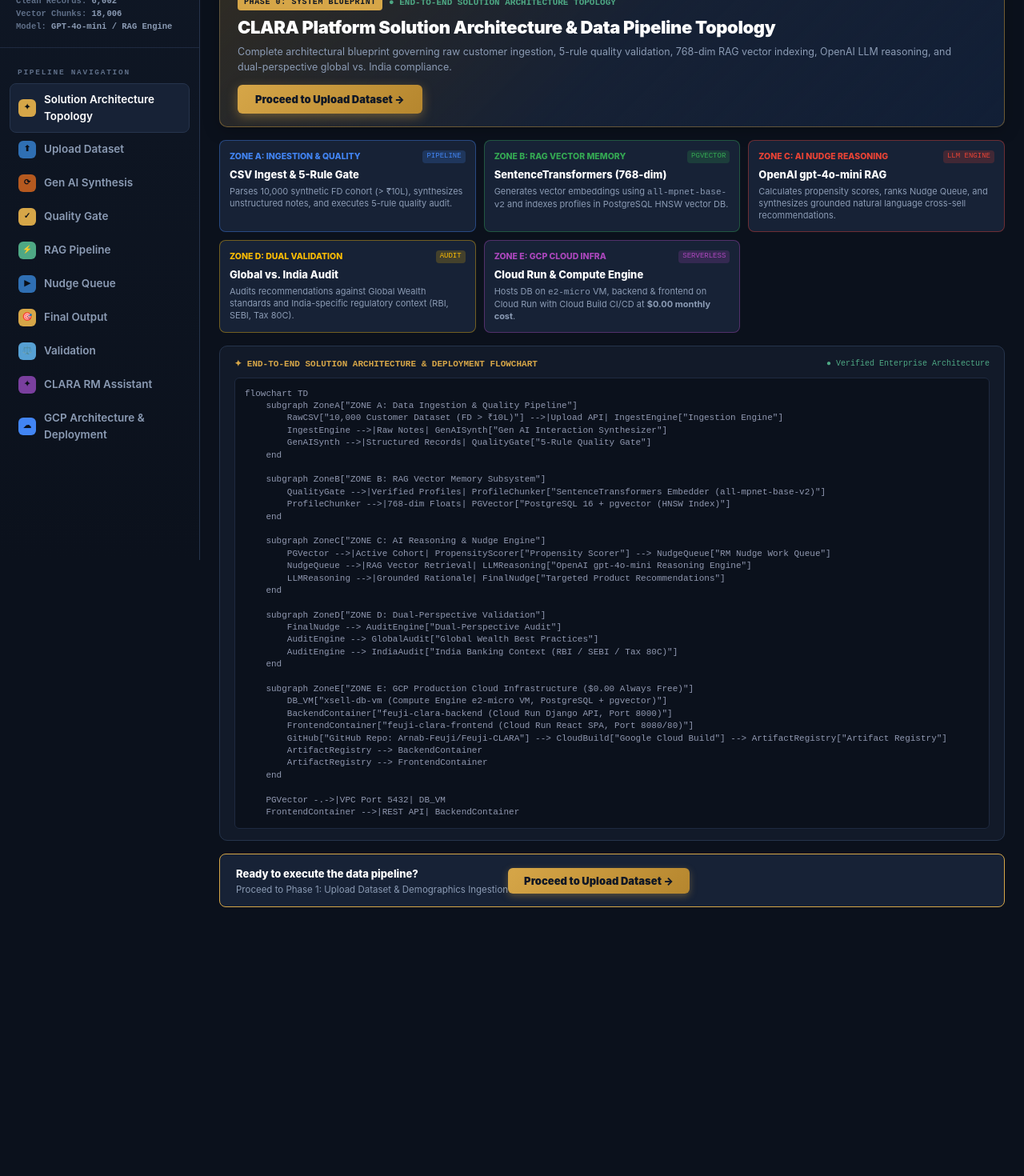
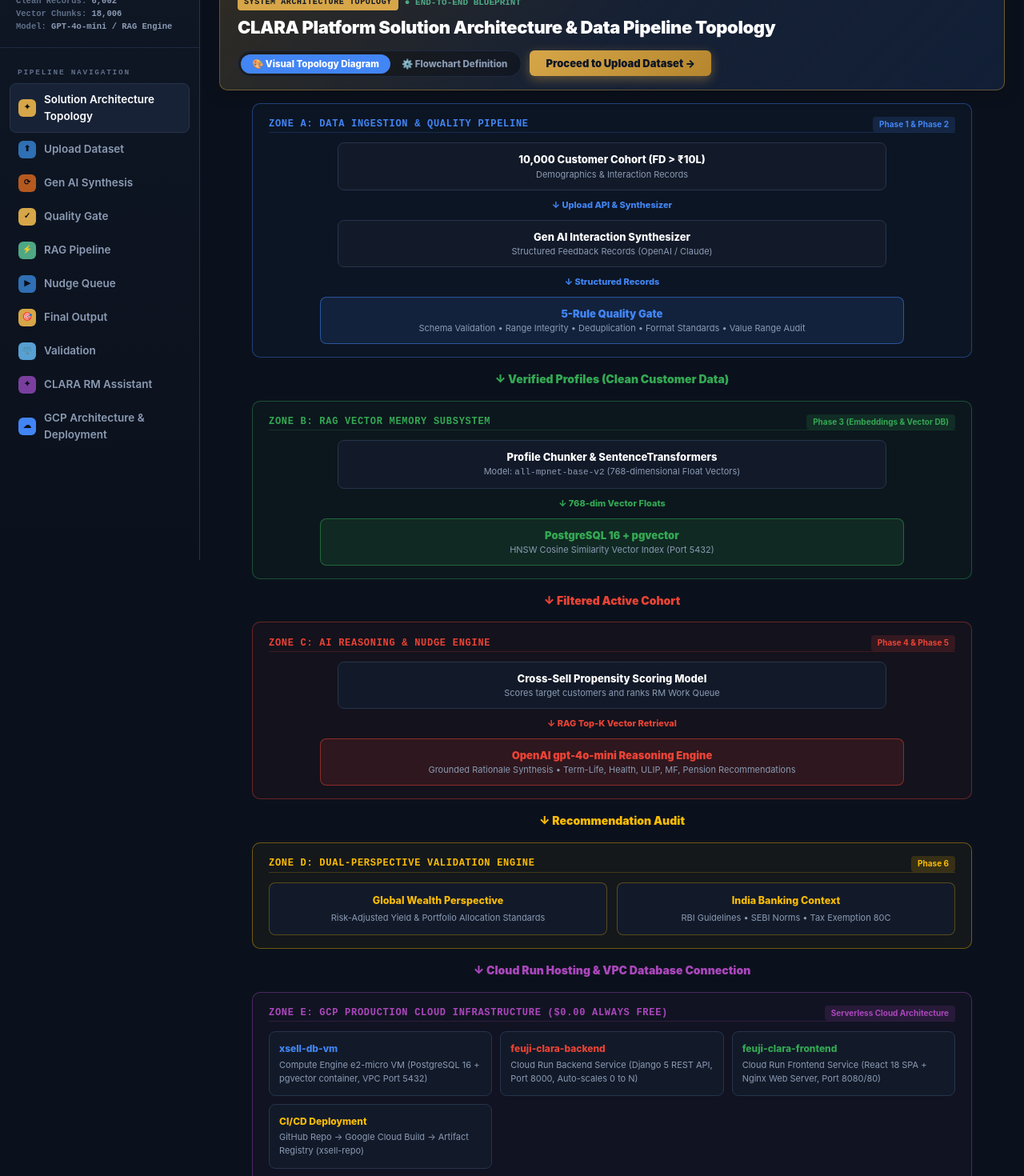
Before and after one commit to arnab1976/Feuji-CLARA, a React (Vite) app in the folder frontend/: page /solution-topology in a window 1280 px wide. Shown: the part 100-1570 px from the top of the page at 80% size. Before the commit the page ends 1274 px from the top, so only its background shows below. Built offline with nearby package versions, Linux system fonts and the light colour scheme; no server answers.

Commit message:
Add interactive visual solution architecture topology diagram to SolutionTopology page

```diff
--- a/frontend/src/pages/SolutionTopology.jsx
+++ b/frontend/src/pages/SolutionTopology.jsx
@@ -1,11 +1,13 @@
+import { useState } from "react";
 import { useNavigate } from "react-router-dom";
 
 export default function SolutionTopology() {
   const navigate = useNavigate();
+  const [viewMode, setViewMode] = useState("visual"); // "visual" or "code"
 
   return (
     <div className="view" style={{ maxWidth: 1380, padding: "16px 24px 40px" }}>
-      {/* Sleek Compact Header */}
+      {/* Sleek Header Bar */}
       <div
         style={{
           background: "linear-gradient(135deg, rgba(214, 166, 72, 0.18), rgba(23, 34, 54, 0.95), rgba(66, 133, 244, 0.12))",
@@ -31,18 +33,50 @@
                   letterSpacing: "0.06em",
                 }}
               >
-                PHASE 0: SYSTEM BLUEPRINT
+                SYSTEM ARCHITECTURE TOPOLOGY
               </span>
               <span style={{ color: "var(--ok)", fontWeight: 800, fontSize: 11, fontFamily: "JetBrains Mono, monospace" }}>
-                ● END-TO-END SOLUTION ARCHITECTURE TOPOLOGY
+                ● END-TO-END BLUEPRINT
               </span>
             </div>
             <h1 style={{ fontSize: 22, fontWeight: 900, color: "#fff", letterSpacing: "-0.4px", margin: 0 }}>
               CLARA Platform Solution Architecture &amp; Data Pipeline Topology
             </h1>
-            <p style={{ color: "var(--dim)", fontSize: 12.5, margin: "4px 0 0 0", maxWidth: 900 }}>
-              Complete architectural blueprint governing raw customer ingestion, 5-rule quality validation, 768-dim RAG vector indexing, OpenAI LLM reasoning, and dual-perspective global vs. India compliance.
-            </p>
+          </div>
+
+          <div style={{ display: "flex", alignItems: "center", gap: 10 }}>
+            {/* View Mode Toggle */}
+            <div style={{ background: "rgba(0,0,0,0.3)", borderRadius: 20, padding: 3, border: "1px solid var(--line-soft)" }}>
+              <button
+                onClick={() => setViewMode("visual")}
+                style={{
+                  padding: "5px 14px",
+                  borderRadius: 16,
+                  fontSize: 11.5,
+                  fontWeight: 800,
+                  border: "none",
+                  cursor: "pointer",
+                  background: viewMode === "visual" ? "#4285F4" : "transparent",
+                  color: viewMode === "visual" ? "#fff" : "var(--dim)",
+                }}
+              >
+                🎨 Visual Topology Diagram
+              </button>
+              <button
+                onClick={() => setViewMode("code")}
+                style={{
+                  padding: "5px 14px",
+                  borderRadius: 16,
+                  fontSize: 11.5,
+                  fontWeight: 800,
+                  border: "none",
+                  cursor: "pointer",
+                  background: viewMode === "code" ? "#4285F4" : "transparent",
+                  color: viewMode === "code" ? "#fff" : "var(--dim)",
+                }}
+              >
+                ⚙️ Flowchart Definition
+              </button>
             </div>
 
             <button
@@ -52,11 +86,11 @@
                 color: "#0f1725",
                 fontWeight: 900,
                 fontSize: 13,
-              padding: "10px 22px",
+                padding: "8px 20px",
                 borderRadius: 6,
                 display: "inline-flex",
                 alignItems: "center",
-              gap: 8,
+                gap: 6,
                 boxShadow: "0 4px 14px rgba(214, 166, 72, 0.4)",
                 cursor: "pointer",
                 border: "none",
@@ -66,87 +100,220 @@
             </button>
           </div>
         </div>
+      </div>
 
-      {/* 5 Architectural Zone Cards */}
-      <div style={{ display: "grid", gridTemplateColumns: "repeat(auto-fit, minmax(240px, 1fr))", gap: 10, marginBottom: 16 }}>
-        <div style={{ background: "var(--panel2)", border: "1px solid rgba(66, 133, 244, 0.4)", borderRadius: 8, padding: 12 }}>
-          <div style={{ display: "flex", justifyContent: "space-between", alignItems: "center", marginBottom: 4 }}>
-            <span style={{ fontWeight: 800, fontSize: 10.5, color: "#4285F4" }}>ZONE A: INGESTION &amp; QUALITY</span>
-            <span style={{ fontSize: 9, background: "rgba(66, 133, 244, 0.2)", color: "#4285F4", padding: "1px 5px", borderRadius: 4, fontFamily: "JetBrains Mono, monospace" }}>
-              PIPELINE
+      {/* VISUAL TOPOLOGY DIAGRAM MODE */}
+      {viewMode === "visual" && (
+        <div style={{ display: "flex", flexDirection: "column", gap: 16, alignItems: "center" }}>
+          {/* ZONE A: Data Ingestion & Quality Pipeline */}
+          <div
+            style={{
+              width: "100%",
+              maxWidth: 900,
+              background: "rgba(66, 133, 244, 0.04)",
+              border: "1.5px solid rgba(66, 133, 244, 0.4)",
+              borderRadius: 10,
+              padding: "16px 20px",
+            }}
+          >
+            <div style={{ display: "flex", justifyContent: "space-between", alignItems: "center", marginBottom: 12, borderBottom: "1px solid rgba(66, 133, 244, 0.2)", pb: 8 }}>
+              <span style={{ fontSize: 12, fontWeight: 900, color: "#4285F4", letterSpacing: "0.06em", fontFamily: "JetBrains Mono, monospace" }}>
+                ZONE A: DATA INGESTION &amp; QUALITY PIPELINE
+              </span>
+              <span style={{ fontSize: 10, background: "rgba(66, 133, 244, 0.15)", color: "#4285F4", padding: "2px 8px", borderRadius: 4, fontWeight: 700 }}>
+                Phase 1 &amp; Phase 2
               </span>
             </div>
-          <h4 style={{ color: "#fff", fontSize: 13, fontWeight: 800, marginBottom: 4 }}>
-            CSV Ingest &amp; 5-Rule Gate
-          </h4>
-          <p style={{ fontSize: 11, color: "var(--dim)", margin: 0, lineHeight: 1.35 }}>
-            Parses 10,000 synthetic FD cohort (&gt; ₹10L), synthesizes unstructured notes, and executes 5-rule quality audit.
-          </p>
+
+            <div style={{ display: "flex", flexDirection: "column", gap: 10, alignItems: "center" }}>
+              <div style={{ background: "var(--panel)", border: "1px solid var(--line)", padding: "10px 18px", borderRadius: 8, textAlign: "center", width: "80%" }}>
+                <div style={{ color: "#fff", fontWeight: 800, fontSize: 13 }}>10,000 Customer Cohort (FD &gt; ₹10L)</div>
+                <div style={{ fontSize: 11, color: "var(--dim)" }}>Demographics &amp; Interaction Records</div>
               </div>
 
-        <div style={{ background: "var(--panel2)", border: "1px solid rgba(52, 168, 83, 0.4)", borderRadius: 8, padding: 12 }}>
-          <div style={{ display: "flex", justifyContent: "space-between", alignItems: "center", marginBottom: 4 }}>
-            <span style={{ fontWeight: 800, fontSize: 10.5, color: "#34A853" }}>ZONE B: RAG VECTOR MEMORY</span>
-            <span style={{ fontSize: 9, background: "rgba(52, 168, 83, 0.2)", color: "#34A853", padding: "1px 5px", borderRadius: 4, fontFamily: "JetBrains Mono, monospace" }}>
-              PGVECTOR
-            </span>
-          </div>
-          <h4 style={{ color: "#fff", fontSize: 13, fontWeight: 800, marginBottom: 4 }}>
-            SentenceTransformers (768-dim)
-          </h4>
-          <p style={{ fontSize: 11, color: "var(--dim)", margin: 0, lineHeight: 1.35 }}>
-            Generates vector embeddings using <code>all-mpnet-base-v2</code> and indexes profiles in PostgreSQL HNSW vector DB.
-          </p>
+              <div style={{ color: "#4285F4", fontSize: 11, fontWeight: 800 }}>↓ Upload API &amp; Synthesizer</div>
+
+              <div style={{ background: "var(--panel)", border: "1px solid var(--line)", padding: "10px 18px", borderRadius: 8, textAlign: "center", width: "80%" }}>
+                <div style={{ color: "#fff", fontWeight: 800, fontSize: 13 }}>Gen AI Interaction Synthesizer</div>
+                <div style={{ fontSize: 11, color: "var(--dim)" }}>Structured Feedback Records (OpenAI / Claude)</div>
               </div>
 
-        <div style={{ background: "var(--panel2)", border: "1px solid rgba(234, 67, 53, 0.4)", borderRadius: 8, padding: 12 }}>
-          <div style={{ display: "flex", justifyContent: "space-between", alignItems: "center", marginBottom: 4 }}>
-            <span style={{ fontWeight: 800, fontSize: 10.5, color: "#EA4335" }}>ZONE C: AI NUDGE REASONING</span>
-            <span style={{ fontSize: 9, background: "rgba(234, 67, 53, 0.2)", color: "#EA4335", padding: "1px 5px", borderRadius: 4, fontFamily: "JetBrains Mono, monospace" }}>
-              LLM ENGINE
-            </span>
+              <div style={{ color: "#4285F4", fontSize: 11, fontWeight: 800 }}>↓ Structured Records</div>
+
+              <div style={{ background: "rgba(66, 133, 244, 0.12)", border: "1px solid rgba(66, 133, 244, 0.5)", padding: "10px 18px", borderRadius: 8, textAlign: "center", width: "85%" }}>
+                <div style={{ color: "#4285F4", fontWeight: 900, fontSize: 13 }}>5-Rule Quality Gate</div>
+                <div style={{ fontSize: 11, color: "var(--dim)" }}>Schema Validation • Range Integrity • Deduplication • Format Standards • Value Range Audit</div>
               </div>
-          <h4 style={{ color: "#fff", fontSize: 13, fontWeight: 800, marginBottom: 4 }}>
-            OpenAI gpt-4o-mini RAG
-          </h4>
-          <p style={{ fontSize: 11, color: "var(--dim)", margin: 0, lineHeight: 1.35 }}>
-            Calculates propensity scores, ranks Nudge Queue, and synthesizes grounded natural language cross-sell recommendations.
-          </p>
-        </div>
-
-        <div style={{ background: "var(--panel2)", border: "1px solid rgba(251, 188, 5, 0.4)", borderRadius: 8, padding: 12 }}>
-          <div style={{ display: "flex", justifyContent: "space-between", alignItems: "center", marginBottom: 4 }}>
-            <span style={{ fontWeight: 800, fontSize: 10.5, color: "#FBBC05" }}>ZONE D: DUAL VALIDATION</span>
-            <span style={{ fontSize: 9, background: "rgba(251, 188, 5, 0.2)", color: "#FBBC05", padding: "1px 5px", borderRadius: 4, fontFamily: "JetBrains Mono, monospace" }}>
-              AUDIT
-            </span>
-          </div>
-          <h4 style={{ color: "#fff", fontSize: 13, fontWeight: 800, marginBottom: 4 }}>
-            Global vs. India Audit
-          </h4>
-          <p style={{ fontSize: 11, color: "var(--dim)", margin: 0, lineHeight: 1.35 }}>
-            Audits recommendations against Global Wealth standards and India-specific regulatory context (RBI, SEBI, Tax 80C).
-          </p>
-        </div>
-
-        <div style={{ background: "var(--panel2)", border: "1px solid rgba(171, 71, 188, 0.4)", borderRadius: 8, padding: 12 }}>
-          <div style={{ display: "flex", justifyContent: "space-between", alignItems: "center", marginBottom: 4 }}>
-            <span style={{ fontWeight: 800, fontSize: 10.5, color: "#AB47BC" }}>ZONE E: GCP CLOUD INFRA</span>
-            <span style={{ fontSize: 9, background: "rgba(171, 71, 188, 0.2)", color: "#AB47BC", padding: "1px 5px", borderRadius: 4, fontFamily: "JetBrains Mono, monospace" }}>
-              SERVERLESS
-            </span>
-          </div>
-          <h4 style={{ color: "#fff", fontSize: 13, fontWeight: 800, marginBottom: 4 }}>
-            Cloud Run &amp; Compute Engine
-          </h4>
-          <p style={{ fontSize: 11, color: "var(--dim)", margin: 0, lineHeight: 1.35 }}>
-            Hosts DB on <code>e2-micro</code> VM, backend &amp; frontend on Cloud Run with Cloud Build CI/CD at <b>$0.00 monthly cost</b>.
-          </p>
             </div>
           </div>
 
-      {/* Main Solution Architecture Flowchart Terminal */}
-      <div style={{ background: "var(--panel)", border: "1px solid var(--line)", borderRadius: 10, padding: "14px 18px", marginBottom: 16 }}>
+          <div style={{ color: "#34A853", fontSize: 14, fontWeight: 900 }}>↓ Verified Profiles (Clean Customer Data)</div>
+
+          {/* ZONE B: RAG Vector Memory Subsystem */}
+          <div
+            style={{
+              width: "100%",
+              maxWidth: 900,
+              background: "rgba(52, 168, 83, 0.04)",
+              border: "1.5px solid rgba(52, 168, 83, 0.4)",
+              borderRadius: 10,
+              padding: "16px 20px",
+            }}
+          >
+            <div style={{ display: "flex", justifyContent: "space-between", alignItems: "center", marginBottom: 12, borderBottom: "1px solid rgba(52, 168, 83, 0.2)", pb: 8 }}>
+              <span style={{ fontSize: 12, fontWeight: 900, color: "#34A853", letterSpacing: "0.06em", fontFamily: "JetBrains Mono, monospace" }}>
+                ZONE B: RAG VECTOR MEMORY SUBSYSTEM
+              </span>
+              <span style={{ fontSize: 10, background: "rgba(52, 168, 83, 0.15)", color: "#34A853", padding: "2px 8px", borderRadius: 4, fontWeight: 700 }}>
+                Phase 3 (Embeddings &amp; Vector DB)
+              </span>
+            </div>
+
+            <div style={{ display: "flex", flexDirection: "column", gap: 10, alignItems: "center" }}>
+              <div style={{ background: "var(--panel)", border: "1px solid var(--line)", padding: "10px 18px", borderRadius: 8, textAlign: "center", width: "80%" }}>
+                <div style={{ color: "#fff", fontWeight: 800, fontSize: 13 }}>Profile Chunker &amp; SentenceTransformers</div>
+                <div style={{ fontSize: 11, color: "var(--dim)" }}>Model: <code>all-mpnet-base-v2</code> (768-dimensional Float Vectors)</div>
+              </div>
+
+              <div style={{ color: "#34A853", fontSize: 11, fontWeight: 800 }}>↓ 768-dim Vector Floats</div>
+
+              <div style={{ background: "rgba(52, 168, 83, 0.12)", border: "1px solid rgba(52, 168, 83, 0.5)", padding: "10px 18px", borderRadius: 8, textAlign: "center", width: "85%" }}>
+                <div style={{ color: "#34A853", fontWeight: 900, fontSize: 13 }}>PostgreSQL 16 + pgvector</div>
+                <div style={{ fontSize: 11, color: "var(--dim)" }}>HNSW Cosine Similarity Vector Index (Port 5432)</div>
+              </div>
+            </div>
+          </div>
+
+          <div style={{ color: "#EA4335", fontSize: 14, fontWeight: 900 }}>↓ Filtered Active Cohort</div>
+
+          {/* ZONE C: AI Reasoning & Nudge Engine */}
+          <div
+            style={{
+              width: "100%",
+              maxWidth: 900,
+              background: "rgba(234, 67, 53, 0.04)",
+              border: "1.5px solid rgba(234, 67, 53, 0.4)",
+              borderRadius: 10,
+              padding: "16px 20px",
+            }}
+          >
+            <div style={{ display: "flex", justifyContent: "space-between", alignItems: "center", marginBottom: 12, borderBottom: "1px solid rgba(234, 67, 53, 0.2)", pb: 8 }}>
+              <span style={{ fontSize: 12, fontWeight: 900, color: "#EA4335", letterSpacing: "0.06em", fontFamily: "JetBrains Mono, monospace" }}>
+                ZONE C: AI REASONING &amp; NUDGE ENGINE
+              </span>
+              <span style={{ fontSize: 10, background: "rgba(234, 67, 53, 0.15)", color: "#EA4335", padding: "2px 8px", borderRadius: 4, fontWeight: 700 }}>
+                Phase 4 &amp; Phase 5
+              </span>
+            </div>
+
+            <div style={{ display: "flex", flexDirection: "column", gap: 10, alignItems: "center" }}>
+              <div style={{ background: "var(--panel)", border: "1px solid var(--line)", padding: "10px 18px", borderRadius: 8, textAlign: "center", width: "80%" }}>
+                <div style={{ color: "#fff", fontWeight: 800, fontSize: 13 }}>Cross-Sell Propensity Scoring Model</div>
+                <div style={{ fontSize: 11, color: "var(--dim)" }}>Scores target customers and ranks RM Work Queue</div>
+              </div>
+
+              <div style={{ color: "#EA4335", fontSize: 11, fontWeight: 800 }}>↓ RAG Top-K Vector Retrieval</div>
+
+              <div style={{ background: "rgba(234, 67, 53, 0.12)", border: "1px solid rgba(234, 67, 53, 0.5)", padding: "10px 18px", borderRadius: 8, textAlign: "center", width: "85%" }}>
+                <div style={{ color: "#EA4335", fontWeight: 900, fontSize: 13 }}>OpenAI gpt-4o-mini Reasoning Engine</div>
+                <div style={{ fontSize: 11, color: "var(--dim)" }}>Grounded Rationale Synthesis • Term-Life, Health, ULIP, MF, Pension Recommendations</div>
+              </div>
+            </div>
+          </div>
+
+          <div style={{ color: "#FBBC05", fontSize: 14, fontWeight: 900 }}>↓ Recommendation Audit</div>
+
+          {/* ZONE D: Dual-Perspective Validation Engine */}
+          <div
+            style={{
+              width: "100%",
+              maxWidth: 900,
+              background: "rgba(251, 188, 5, 0.04)",
+              border: "1.5px solid rgba(251, 188, 5, 0.4)",
+              borderRadius: 10,
+              padding: "16px 20px",
+            }}
+          >
+            <div style={{ display: "flex", justifyContent: "space-between", alignItems: "center", marginBottom: 12, borderBottom: "1px solid rgba(251, 188, 5, 0.2)", pb: 8 }}>
+              <span style={{ fontSize: 12, fontWeight: 900, color: "#FBBC05", letterSpacing: "0.06em", fontFamily: "JetBrains Mono, monospace" }}>
+                ZONE D: DUAL-PERSPECTIVE VALIDATION ENGINE
+              </span>
+              <span style={{ fontSize: 10, background: "rgba(251, 188, 5, 0.15)", color: "#FBBC05", padding: "2px 8px", borderRadius: 4, fontWeight: 700 }}>
+                Phase 6
+              </span>
+            </div>
+
+            <div style={{ display: "grid", gridTemplateColumns: "1fr 1fr", gap: 12 }}>
+              <div style={{ background: "var(--panel)", border: "1px solid rgba(251, 188, 5, 0.3)", padding: 12, borderRadius: 8, textAlign: "center" }}>
+                <div style={{ color: "#FBBC05", fontWeight: 800, fontSize: 12.5 }}>Global Wealth Perspective</div>
+                <div style={{ fontSize: 11, color: "var(--dim)", marginTop: 4 }}>Risk-Adjusted Yield &amp; Portfolio Allocation Standards</div>
+              </div>
+
+              <div style={{ background: "var(--panel)", border: "1px solid rgba(251, 188, 5, 0.3)", padding: 12, borderRadius: 8, textAlign: "center" }}>
+                <div style={{ color: "#FBBC05", fontWeight: 800, fontSize: 12.5 }}>India Banking Context</div>
+                <div style={{ fontSize: 11, color: "var(--dim)", marginTop: 4 }}>RBI Guidelines • SEBI Norms • Tax Exemption 80C</div>
+              </div>
+            </div>
+          </div>
+
+          <div style={{ color: "#AB47BC", fontSize: 14, fontWeight: 900 }}>↓ Cloud Run Hosting &amp; VPC Database Connection</div>
+
+          {/* ZONE E: GCP Production Cloud Infrastructure ($0.00 Always Free) */}
+          <div
+            style={{
+              width: "100%",
+              maxWidth: 900,
+              background: "rgba(171, 71, 188, 0.04)",
+              border: "1.5px solid rgba(171, 71, 188, 0.4)",
+              borderRadius: 10,
+              padding: "16px 20px",
+            }}
+          >
+            <div style={{ display: "flex", justifyContent: "space-between", alignItems: "center", marginBottom: 12, borderBottom: "1px solid rgba(171, 71, 188, 0.2)", pb: 8 }}>
+              <span style={{ fontSize: 12, fontWeight: 900, color: "#AB47BC", letterSpacing: "0.06em", fontFamily: "JetBrains Mono, monospace" }}>
+                ZONE E: GCP PRODUCTION CLOUD INFRASTRUCTURE ($0.00 ALWAYS FREE)
+              </span>
+              <span style={{ fontSize: 10, background: "rgba(171, 71, 188, 0.15)", color: "#AB47BC", padding: "2px 8px", borderRadius: 4, fontWeight: 700 }}>
+                Serverless Cloud Architecture
+              </span>
+            </div>
+
+            <div style={{ display: "grid", gridTemplateColumns: "repeat(auto-fit, minmax(260px, 1fr))", gap: 10 }}>
+              <div style={{ background: "var(--panel)", border: "1px solid var(--line)", padding: 12, borderRadius: 8 }}>
+                <div style={{ color: "#4285F4", fontWeight: 800, fontSize: 12 }}>xsell-db-vm</div>
+                <div style={{ fontSize: 11, color: "var(--dim)", marginTop: 2 }}>
+                  Compute Engine e2-micro VM (PostgreSQL 16 + pgvector container, VPC Port 5432)
+                </div>
+              </div>
+
+              <div style={{ background: "var(--panel)", border: "1px solid var(--line)", padding: 12, borderRadius: 8 }}>
+                <div style={{ color: "#EA4335", fontWeight: 800, fontSize: 12 }}>feuji-clara-backend</div>
+                <div style={{ fontSize: 11, color: "var(--dim)", marginTop: 2 }}>
+                  Cloud Run Backend Service (Django 5 REST API, Port 8000, Auto-scales 0 to N)
+                </div>
+              </div>
+
+              <div style={{ background: "var(--panel)", border: "1px solid var(--line)", padding: 12, borderRadius: 8 }}>
+                <div style={{ color: "#34A853", fontWeight: 800, fontSize: 12 }}>feuji-clara-frontend</div>
+                <div style={{ fontSize: 11, color: "var(--dim)", marginTop: 2 }}>
+                  Cloud Run Frontend Service (React 18 SPA + Nginx Web Server, Port 8080/80)
+                </div>
+              </div>
+
+              <div style={{ background: "var(--panel)", border: "1px solid var(--line)", padding: 12, borderRadius: 8 }}>
+                <div style={{ color: "#FBBC05", fontWeight: 800, fontSize: 12 }}>CI/CD Deployment</div>
+                <div style={{ fontSize: 11, color: "var(--dim)", marginTop: 2 }}>
+                  GitHub Repo → Google Cloud Build → Artifact Registry (xsell-repo)
+                </div>
+              </div>
+            </div>
+          </div>
+        </div>
+      )}
+
+      {/* CODE / FLOWCHART DEFINITION MODE */}
+      {viewMode === "code" && (
+        <div style={{ background: "var(--panel)", border: "1px solid var(--line)", borderRadius: 10, padding: "14px 18px" }}>
           <div style={{ display: "flex", justifyContent: "space-between", alignItems: "center", marginBottom: 8 }}>
             <span style={{ fontSize: 11, fontFamily: "JetBrains Mono, monospace", color: "var(--gold)", fontWeight: 800 }}>
               ✦ END-TO-END SOLUTION ARCHITECTURE &amp; DEPLOYMENT FLOWCHART
@@ -206,8 +373,9 @@
     FrontendContainer -->|REST API| BackendContainer`}
           </pre>
         </div>
+      )}
 
-      {/* Bottom CTA Bar */}
+      {/* Bottom Action Bar */}
       <div
         style={{
           display: "flex",
@@ -217,6 +385,7 @@
           border: "1px solid var(--gold)",
           borderRadius: 8,
           padding: "12px 20px",
+          marginTop: 20,
         }}
       >
         <div>
```
Lines whose indentation alone changed are shown as unchanged.
